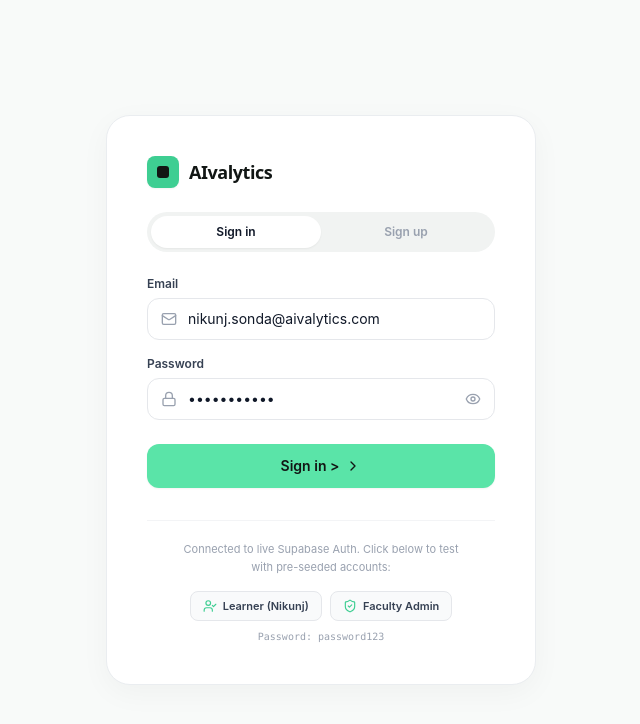
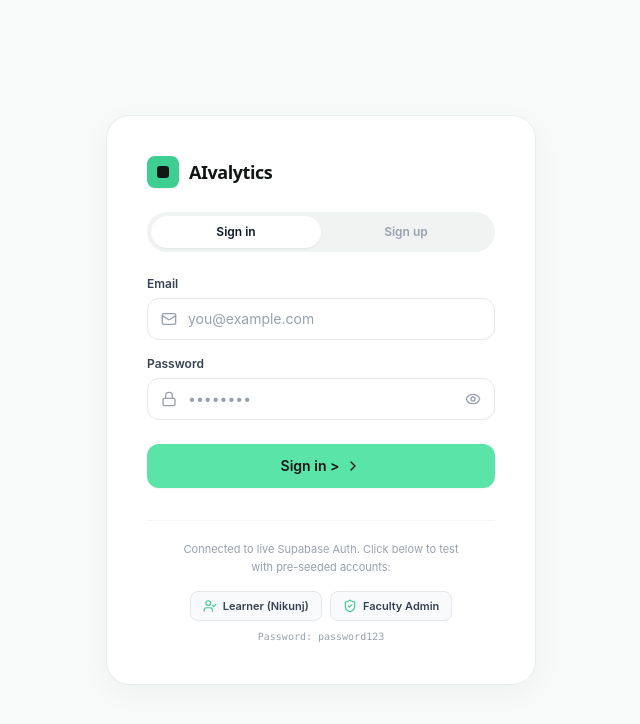
Before and after one commit to sgavankar43/LMSAivalytics, a Next.js app: page /login in a window 1280 px wide. Shown: the top 724 px of the page, without its empty margins (319-959 px from the left). Built offline with nearby package versions, Linux system fonts and the light colour scheme; no server answers.

Commit message:
fix: make login fields start blank with shadow placeholders only

```diff
--- a/src/app/login/page.tsx
+++ b/src/app/login/page.tsx
@@ -10,8 +10,8 @@
   const router = useRouter();
   const { signIn, isAuthenticated, isLoading } = useAuth();
 
-  const [email, setEmail] = useState('nikunj.sonda@aivalytics.com');
-  const [password, setPassword] = useState('password123');
+  const [email, setEmail] = useState('');
+  const [password, setPassword] = useState('');
   const [showPassword, setShowPassword] = useState(false);
   const [errorMsg, setErrorMsg] = useState('');
   const [infoMsg, setInfoMsg] = useState('');
```
